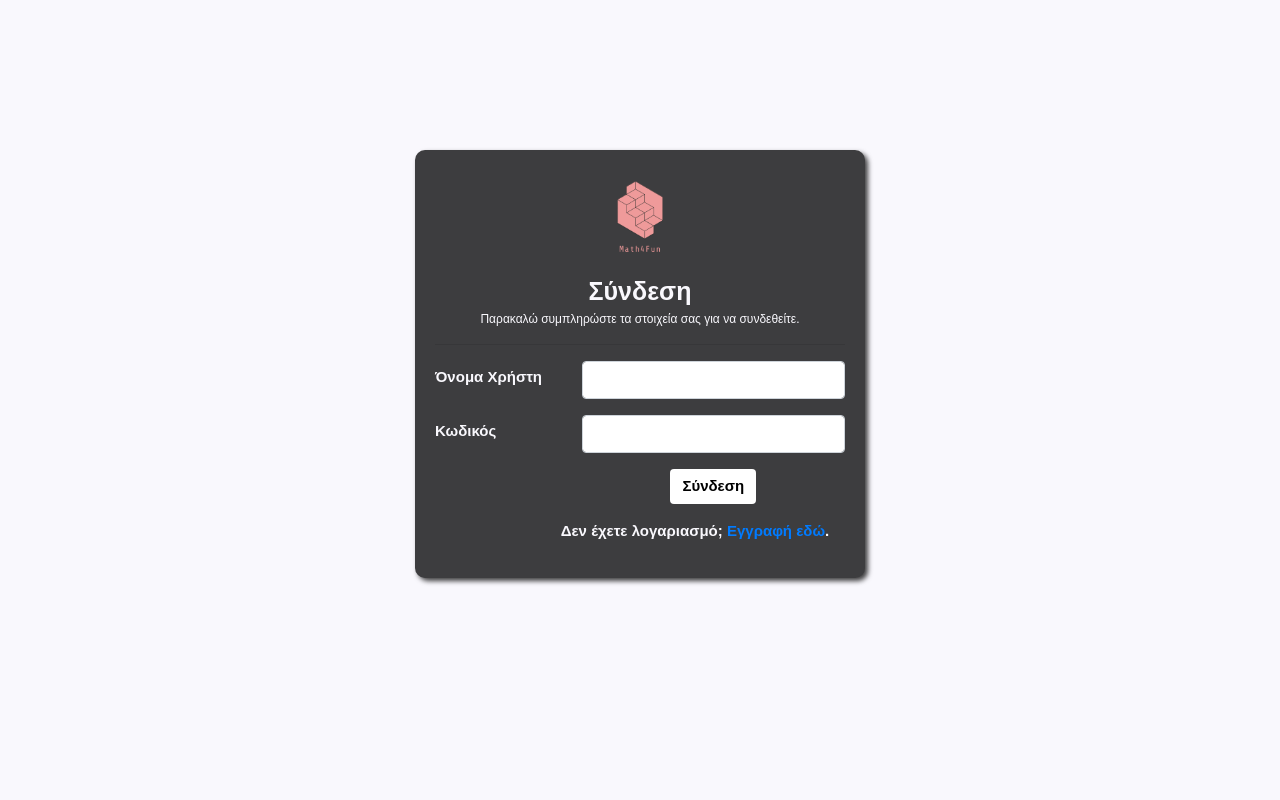
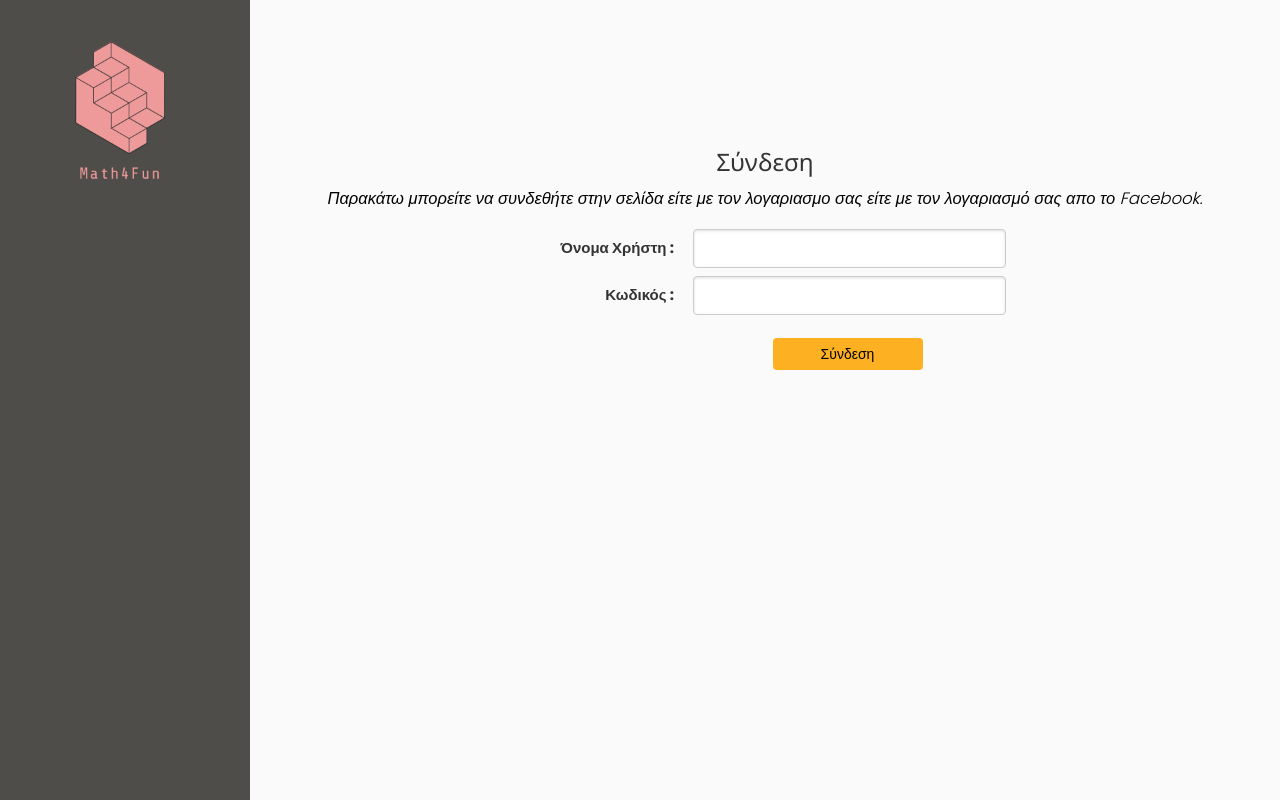
Before and after one commit to pateras95/math4fun, a PHP site: page /Routes/loginRoute.php in a window 1280 px wide. Run offline with PHP 8.4, Linux system fonts and the light colour scheme; some libraries are stand-ins or nearby versions.

Commit message:
redisgn of login

```diff
--- a/Routes/loginRoute.php
+++ b/Routes/loginRoute.php
@@ -2,122 +2,99 @@
 include('../API/login.php');
 ?>
 <!DOCTYPE html>
-<html lang="en">
+<html>
+
 <head>
-        <meta charset="UTF-8">
-        <title>Login</title>
-        <link rel="stylesheet" href="https://maxcdn.bootstrapcdn.com/bootstrap/4.4.1/css/bootstrap.min.css">
-        <script src="https://ajax.googleapis.com/ajax/libs/jquery/3.4.1/jquery.min.js"></script>
-        <script src="https://cdnjs.cloudflare.com/ajax/libs/popper.js/1.16.0/umd/popper.min.js"></script>
-        <script src="https://maxcdn.bootstrapcdn.com/bootstrap/4.4.1/js/bootstrap.min.js"></script>
-        <meta name="viewport" content="width=device-width, initial-scale=1">
-        <style type="text/css">
-            body{
-                /* background-image: url("../Assets/Images/header_image.jpg"); */
-                background:#f9f8fd;
+    <meta charset="utf-8">
+    <meta name="viewport" content="width=device-width, initial-scale=1.0">
+    <meta http-equiv="X-UA-Compatible" content="IE=edge">
+
+    <title>Αρχική</title>
+
+    <!-- Bootstrap CSS CDN -->
+    <link rel="stylesheet" href="https://maxcdn.bootstrapcdn.com/bootstrap/3.3.7/css/bootstrap.min.css">
+    <link rel="stylesheet" href="https://unpkg.com/purecss@1.0.0/build/pure-min.css" integrity="sha384-nn4HPE8lTHyVtfCBi5yW9d20FjT8BJwUXyWZT9InLYax14RDjBj46LmSztkmNP9w" crossorigin="anonymous">
+    <link href="https://maxcdn.bootstrapcdn.com/font-awesome/4.7.0/css/font-awesome.min.css" rel="stylesheet" integrity="sha384-wvfXpqpZZVQGK6TAh5PVlGOfQNHSoD2xbE+QkPxCAFlNEevoEH3Sl0sibVcOQVnN" crossorigin="anonymous">
+    <link rel="stylesheet" href="https://www.w3schools.com/w3css/4/w3.css">
+    <link href="https://fonts.googleapis.com/icon?family=Material+Icons" rel="stylesheet">
+    <!-- Our Custom CSS -->
+    <link rel="stylesheet" href="../Assets/css/style_sidebar.css">
+
+    <style>
+        .header-text {
+            font-size: 22px;
         }
-            .vertical-align {
-                display: flex;
-                align-items: center;
-                margin-bottom: 0;
-           }
-            .wrapper{
-                width: 450px;
-                padding: 20px;
-                margin-top: 150px;
-                border-radius: 10px;
-                background: #3d3d3f;
-                box-shadow: 3px 3px 5px 0px rgba(0,0,0,0.75);
-            }
-            .error-text{
-                color:red;
-                font-size: 12px;
-                font-family: Arial, Helvetica, sans-serif;
-                font-weight: bold;
-            }
-
-            .title-text{
-                font-family: Arial, Helvetica, sans-serif;
-                font-size: 25px;
-                text-align:center;
-                color: #f9f8fd;
-                font-weight: bold;
-            }
-            .sub-text{
-                font-family: Arial, Helvetica, sans-serif;
-                font-size: 12px;
-                text-align:center;
-                margin-bottom: 15px;
-                color:#f9f8fd;
-            }
-            .label-text{
-                font-family: Arial, Helvetica, sans-serif;
-                font-size: 15px;
-                color:#f9f8fd;
-                font-weight: bold;
-            }
-            .container {
-                display: flex;
-                align-items: center;
-                justify-content: center;
-            }
-            .sumbit-button{
-                background:white;
-                color:black;
-                font-family: Arial, Helvetica, sans-serif;
-                font-size: 15px;
-                font-weight: bold;
-                border:none;
-            }
-            .sumbit-button:hover{;
-                background:#7dce94;
-                color:white;
-                font-family: Arial, Helvetica, sans-serif;
-                font-size: 15px;
-                font-weight: bold;
-                border:none;
-                box-shadow: 4px 4px 5px 0px rgba(0,0,0,0.75);
+        .login-button{
+            border: none;
+            width:150px;
+            background: #FDB122;
+            color: black;
         }
     </style>
 </head>
+
 <body>
-        <div class="container">
+
+
+
     <div class="wrapper">
-                <div class="text-center"><img src="../Assets/Images/logo_final.png" class="w-25"/></div>
-                <div class="title-text">Σύνδεση</div>
-                <div class="sub-text">Παρακαλώ συμπληρώστε τα στοιχεία σας για να συνδεθείτε.</div>
-                <hr>
-                <form action="<?php echo htmlspecialchars($_SERVER["PHP_SELF"]); ?>" method="post">
-                    <div class="form-group <?php echo (!empty($username_err)) ? 'has-error' : ''; ?>">
-                        <div class="row vertical-align">
-                            <div class="col-4"><label class="label-text">Όνομα Χρήστη</label></div>
-                            <div class="col-8"><input type="text" name="username" class="form-control" value=""></div>
+        <!-- Sidebar Holder -->
+        <nav id="sidebar">
+            <div class="sidebar-header">
+                <img src="../Assets/Images/logo_final.png" style="width:200px" />
             </div>
-                        <div class="row">
-                            <div class="col-4"></div>
-                            <div class="col-8"><span class="error-text"><?php echo $username_err; ?></span></div>
+        </nav>
+
+        <!-- Page Content Holder -->
+        <div id="content">
+
+        <div style="padding-top: 12%;" >
+            <div class="w3-content w3-container" id="contact">
+                <h3 class="w3-center">Σύνδεση</h3>
+                <p class="w3-center"><em>Παρακάτω μπορείτε να συνδεθήτε στην σελίδα είτε με τον
+                        λογαριασμο σας είτε με τον λογαριασμό σας απο το Facebook.</em></p>
             </div>
+
+            <form class="w3-center pure-form pure-form-aligned" action="<?php echo htmlspecialchars($_SERVER["PHP_SELF"]); ?>" method="post">
+                    <fieldset>
+                        <div class="pure-control-group <?php echo (!empty($username_err)) ? 'has-error' : ''; ?>">
+                            <label for="name">Όνομα Χρήστη : </label>
+                            <input name="username" type="text" placeholder="">
+                            <div><span class="error-text"><?php echo $username_err; ?></span></div>
                         </div>
-                    <div class="form-group <?php echo (!empty($password_err)) ? 'has-error' : ''; ?>">
-                        <div class="row vertical-align">
-                            <div class="col-4"><label class="label-text">Κωδικός</label></div>
-                            <div class="col-8"><input type="password" name="password" class="form-control"></div>
+
+                        <div class="pure-control-group <?php echo (!empty($password_err)) ? 'has-error' : ''; ?>">
+                            <label for="password">Κωδικός : </label>
+                            <input name="password" type="password" placeholder="">
+                            <div> <span class="error-text"><?php echo $password_err; ?></span></div>
                         </div>
-                        <div class="row">
-                            <div class="col-4"></div>
-                            <div class="col-8"> <span class="error-text"><?php echo $password_err; ?></span></div>
+
+                        <div class="pure-controls">
+                            <input type="submit" class="btn btn-primary login-button" value="Σύνδεση"></div>
                         </div>
-                    </div>
-                    <div class="form-group row">
-                        <div class="col-4"></div>
-                        <div class="col-8 text-center"><input type="submit" class="btn btn-primary sumbit-button" value="Σύνδεση"></div>
-                    </div>
-                    <div class="row">
-                        <div class="col-3"></div>
-                        <div class="col-9 text-center"><p class="label-text">Δεν έχετε λογαριασμό; <a href="./registerRoute.php"><b>Εγγραφή εδώ</b></a>.</p></div>
-                    </div>
+                    </fieldset>
                 </form>
         </div>
         </div>
+    </div>
+
+
+
+
+
+    <!-- jQuery CDN -->
+    <script src="https://code.jquery.com/jquery-1.12.0.min.js"></script>
+    <!-- Bootstrap Js CDN -->
+    <script src="https://maxcdn.bootstrapcdn.com/bootstrap/3.3.7/js/bootstrap.min.js"></script>
+
+    <script type="text/javascript">
+        $(document).ready(function() {
+            $('#sidebarCollapse').on('click', function() {
+                $('#sidebar').toggleClass('active');
+                $(this).toggleClass('active');
+            });
+        });
+    </script>
 </body>
+
 </html>
--- a/Routes/mainRoute.php
+++ b/Routes/mainRoute.php
@@ -13,6 +13,7 @@ include('../API/loginCheck.php');
 
     <!-- Bootstrap CSS CDN -->
     <link rel="stylesheet" href="https://maxcdn.bootstrapcdn.com/bootstrap/3.3.7/css/bootstrap.min.css">
+    <link href="https://fonts.googleapis.com/icon?family=Material+Icons" rel="stylesheet">
     <!-- Our Custom CSS -->
     <link rel="stylesheet" href="../Assets/css/style_sidebar.css">
 
```
Lines whose indentation alone changed are shown as unchanged.
